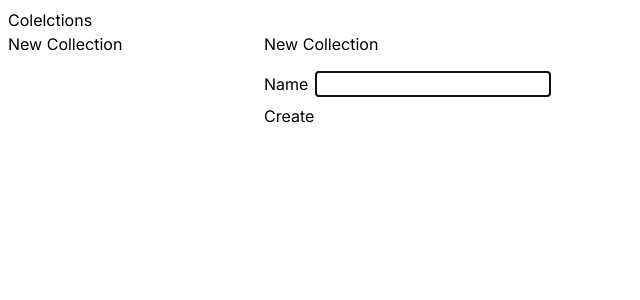
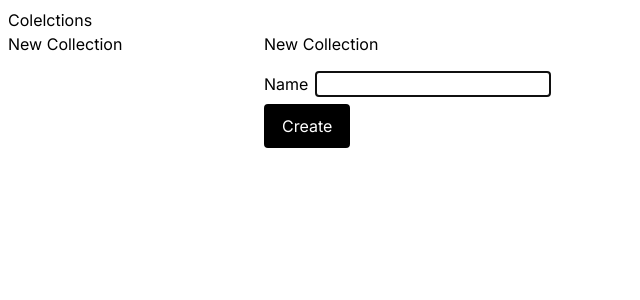
Before and after one commit to Jhonemarkus/next-14, a Next.js app: page /collections/new in a window 1280 px wide. Shown: the top 300 px of the page, without its empty margins (0-640 px from the left). Built offline with nearby package versions, Linux system fonts and the light colour scheme.

Commit message:
Issue/24 primary btn (#27)
* Adding primary button

* using correct property name

---------

Co-authored-by: Marcos Moro <marcos.m@myplanet.com>

```diff
--- a/src/app/collections/new/page.tsx
+++ b/src/app/collections/new/page.tsx
@@ -1,5 +1,6 @@
 'use client'
 
+import PrimaryButton from "@/components/primaryButton"
 import useCollectionList from "@/hooks/useCollectionList"
 import { Collection } from "@/types/Collection"
 import { CollectionListActionType } from "@/types/hooks/CollectionlistAction"
@@ -44,7 +45,9 @@ export default function NewCollection() {
           <input id="name" name="name" type="text" className="ml-2" required autoFocus />
         </div>
         <div className="mt-2">
-          <button disabled={false} type="submit">Create</button>
+          <PrimaryButton type="submit">
+            Create
+          </PrimaryButton>
         </div>
         {error && (
         <div className="mt-2">
--- /dev/null
+++ b/src/components/primaryButton.tsx
@@ -0,0 +1,17 @@
+import { ButtonHTMLAttributes } from "react";
+
+interface ButtonProps extends React.ButtonHTMLAttributes<HTMLButtonElement> {
+  children: React.ReactNode;
+}
+
+export default function PrimaryButton({ children, ...props}: ButtonProps) {
+  return (
+    <button
+      type="button"
+      className="border-2 border-black rounded bg-black text-white px-4 py-2"
+      {...props}
+    >
+      {children}
+    </button>
+  )
+}
```
